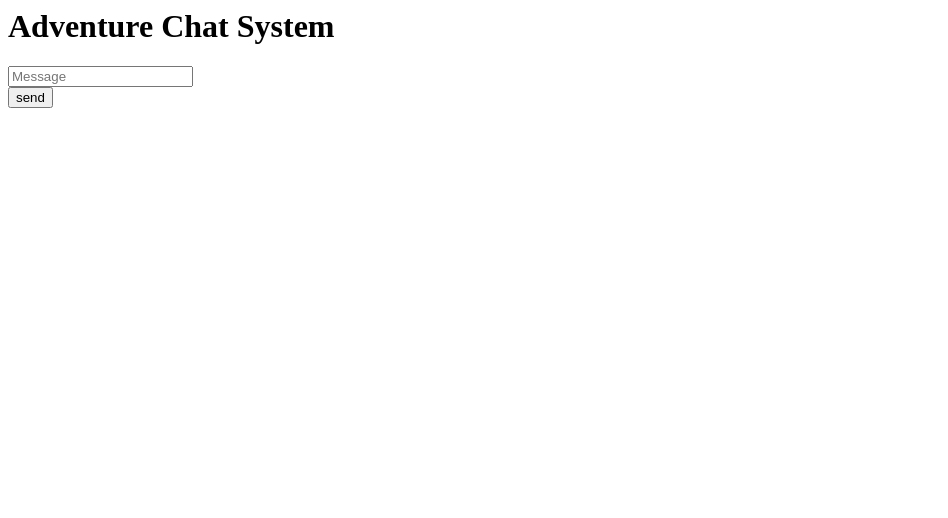
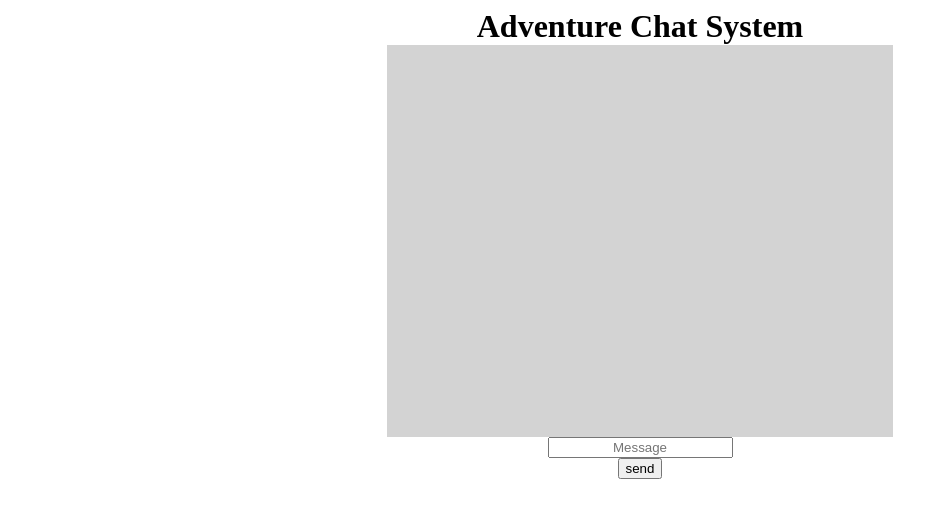
Before and after one commit to IrishFagan/AdventureChatSystem, a website: page index.html in a window 1280 px wide. Shown: the whole page, without its empty margins (0-948 px from the left). Drawn offline with nearby package versions, Linux system fonts and the light colour scheme; no server answers.

Commit message:
Add appropriate classes and ids. Move chat form inside of a div

```diff
--- a/index.html
+++ b/index.html
@@ -1,4 +1,5 @@
 <script type="text/javascript" src="https://cdnjs.cloudflare.com/ajax/libs/socket.io/1.7.3/socket.io.js"></script>
+<link rel="stylesheet" href="./chat.css">
 
 <!DOCTYPE html>
 <html lang="en-us">
@@ -7,13 +8,18 @@
 	<title>Adventure Chat</title>
 </head>
 
-<h1>Adventure Chat System</h1>
+<h1 class="chat">Adventure Chat System</h1>
 
 <body>
-	<form>
-		<input type="text" id="message" placeholder="Message"><br>
-		<input type="button" id="send" value="send">
-	</form>
+	<div id="chat">
+
+	</div>
+	<div class="chat">
+		<form>
+			<input type="text" class="chat" id="message" placeholder="Message"><br>
+			<input type="button" class="chat" id="send" value="send">
+		</form>
+	<div>
 </body>
 
 <script type="text/javascript" src="./chat.js"></script>
```
